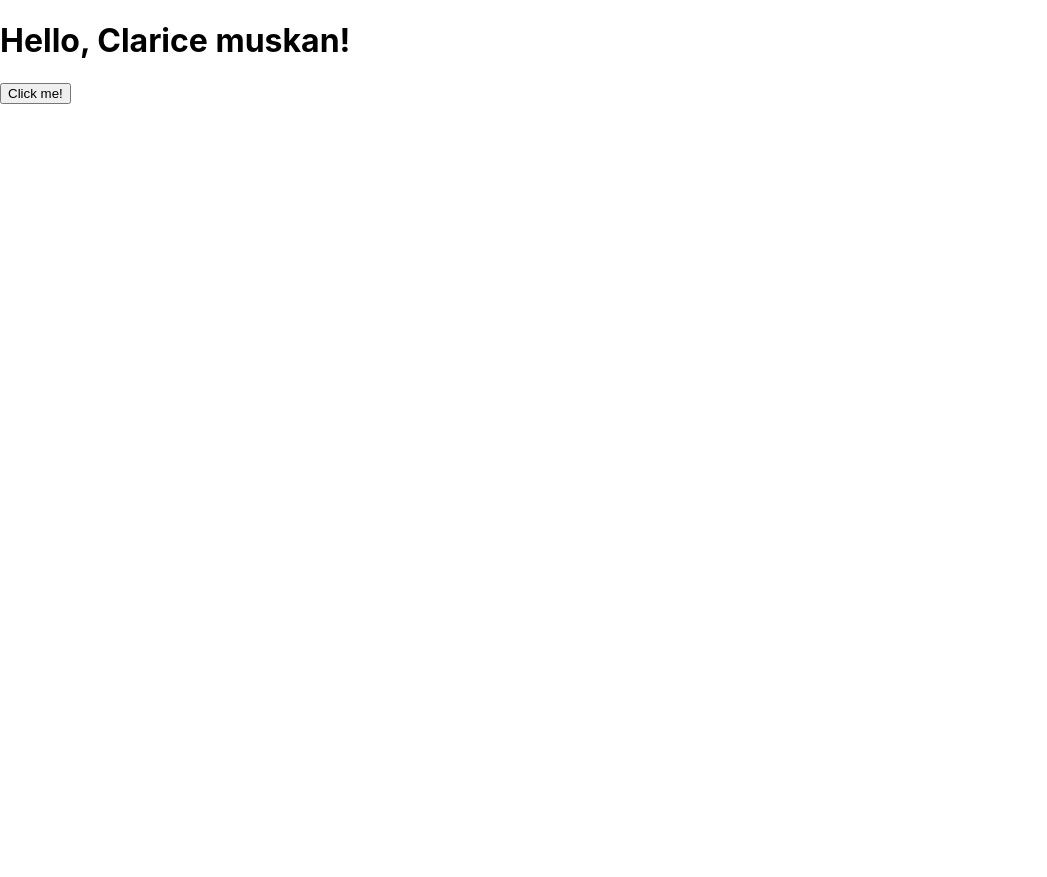
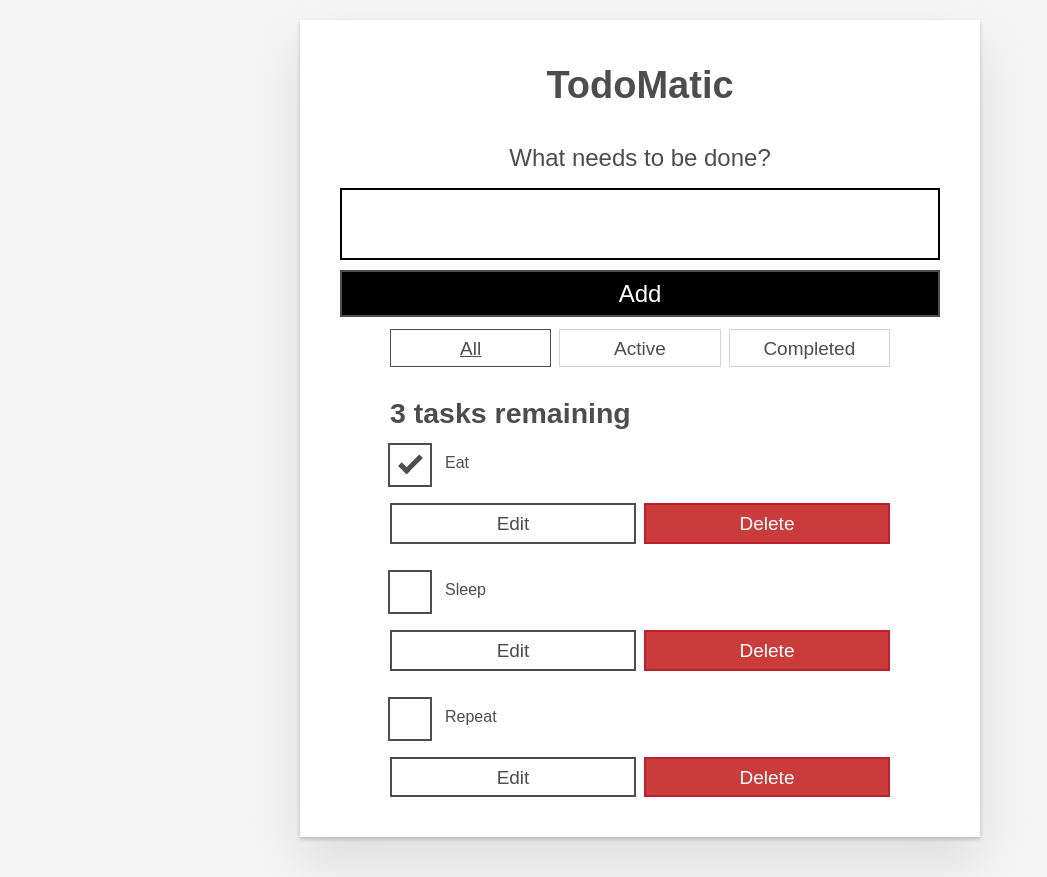
Before and after one commit to muskanqed/React_Todo_App, a React (Create React App) app: page / in a window 1280 px wide. Shown: the whole page, without its empty margins (0-1047 px from the left). Before the commit the page ends 800 px from the top, so only its background shows below. Built offline with nearby package versions, Linux system fonts and the light colour scheme.

Commit message:
Beginning our first react app that is Todo

```diff
--- a/src/App.css
+++ /dev/null
@@ -1,38 +0,0 @@
-.App {
-  text-align: center;
-}
-
-.App-logo {
-  height: 40vmin;
-  pointer-events: none;
-}
-
-@media (prefers-reduced-motion: no-preference) {
-  .App-logo {
-    animation: App-logo-spin infinite 20s linear;
-  }
-}
-
-.App-header {
-  background-color: #282c34;
-  min-height: 100vh;
-  display: flex;
-  flex-direction: column;
-  align-items: center;
-  justify-content: center;
-  font-size: calc(10px + 2vmin);
-  color: white;
-}
-
-.App-link {
-  color: #61dafb;
-}
-
-@keyframes App-logo-spin {
-  from {
-    transform: rotate(0deg);
-  }
-  to {
-    transform: rotate(360deg);
-  }
-}
--- a/src/App.js
+++ b/src/App.js
@@ -1,14 +1,97 @@
-import logo from "./logo.svg";
-import "./App.css";
-
 function App(props) {
   return (
-    <>
-      <h1>Hello, {props.subject} {props.wlcome}!</h1>
-      <button type="button" className="primary">
-        Click me!
-      </button>
-    </>
+    <div className="todoapp stack-large">
+      <h1>TodoMatic</h1>
+      <form>
+        <h2 className="label-wrapper">
+          <label htmlFor="new-todo-input" className="label__lg">
+            What needs to be done?
+          </label>
+        </h2>
+        <input
+          type="text"
+          id="new-todo-input"
+          className="input input__lg"
+          name="text"
+          autoComplete="off"
+        />
+        <button type="submit" className="btn btn__primary btn__lg">
+          Add
+        </button>
+      </form>
+      <div className="filters btn-group stack-exception">
+        <button type="button" className="btn toggle-btn" aria-pressed="true">
+          <span className="visually-hidden">Show </span>
+          <span>all</span>
+          <span className="visually-hidden"> tasks</span>
+        </button>
+        <button type="button" className="btn toggle-btn" aria-pressed="false">
+          <span className="visually-hidden">Show </span>
+          <span>Active</span>
+          <span className="visually-hidden"> tasks</span>
+        </button>
+        <button type="button" className="btn toggle-btn" aria-pressed="false">
+          <span className="visually-hidden">Show </span>
+          <span>Completed</span>
+          <span className="visually-hidden"> tasks</span>
+        </button>
+      </div>
+      <h2 id="list-heading">3 tasks remaining</h2>
+      <ul
+        role="list"
+        className="todo-list stack-large stack-exception"
+        aria-labelledby="list-heading"
+      >
+        <li className="todo stack-small">
+          <div className="c-cb">
+            <input id="todo-0" type="checkbox" defaultChecked />
+            <label className="todo-label" htmlFor="todo-0">
+              Eat
+            </label>
+          </div>
+          <div className="btn-group">
+            <button type="button" className="btn">
+              Edit <span className="visually-hidden">Eat</span>
+            </button>
+            <button type="button" className="btn btn__danger">
+              Delete <span className="visually-hidden">Eat</span>
+            </button>
+          </div>
+        </li>
+        <li className="todo stack-small">
+          <div className="c-cb">
+            <input id="todo-1" type="checkbox" />
+            <label className="todo-label" htmlFor="todo-1">
+              Sleep
+            </label>
+          </div>
+          <div className="btn-group">
+            <button type="button" className="btn">
+              Edit <span className="visually-hidden">Sleep</span>
+            </button>
+            <button type="button" className="btn btn__danger">
+              Delete <span className="visually-hidden">Sleep</span>
+            </button>
+          </div>
+        </li>
+        <li className="todo stack-small">
+          <div className="c-cb">
+            <input id="todo-2" type="checkbox" />
+            <label className="todo-label" htmlFor="todo-2">
+              Repeat
+            </label>
+          </div>
+          <div className="btn-group">
+            <button type="button" className="btn">
+              Edit <span className="visually-hidden">Repeat</span>
+            </button>
+            <button type="button" className="btn btn__danger">
+              Delete <span className="visually-hidden">Repeat</span>
+            </button>
+          </div>
+        </li>
+      </ul>
+    </div>
   );
 }
 
--- a/src/index.css
+++ b/src/index.css
@@ -1,13 +1,292 @@
+/* Resets */
+*,
+*::before,
+*::after {
+  box-sizing: border-box;
+}
+*:focus-visible {
+  outline: 3px dashed #228bec;
+  outline-offset: 0;
+}
+html {
+  font: 62.5% / 1.15 sans-serif;
+}
+h1,
+h2 {
+  margin-bottom: 0;
+}
+ul {
+  list-style: none;
+  padding: 0;
+}
+button {
+  -moz-osx-font-smoothing: inherit;
+  -webkit-font-smoothing: inherit;
+  appearance: none;
+  background: transparent;
+  border: none;
+  color: inherit;
+  font: inherit;
+  line-height: normal;
+  margin: 0;
+  overflow: visible;
+  padding: 0;
+  width: auto;
+}
+button::-moz-focus-inner {
+  border: 0;
+}
+button,
+input,
+optgroup,
+select,
+textarea {
+  font-family: inherit;
+  font-size: 100%;
+  line-height: 1.15;
+  margin: 0;
+}
+button,
+input {
+  overflow: visible;
+}
+input[type="text"] {
+  border-radius: 0;
+}
 body {
+  background-color: #f5f5f5;
+  color: #4d4d4d;
+  font: 1.6rem/1.25 Arial, sans-serif;
+  margin: 0 auto;
+  max-width: 68rem;
+  width: 100%;
+}
+@media screen and (min-width: 620px) {
+  body {
+    font-size: 1.9rem;
+    line-height: 1.31579;
+  }
+}
+/* End resets */
+/* Global styles */
+.form-group > input[type="text"] {
+  display: inline-block;
+  margin-top: 0.4rem;
+}
+.btn {
+  border: 0.2rem solid #4d4d4d;
+  cursor: pointer;
+  padding: 0.8rem 1rem 0.7rem;
+  text-transform: capitalize;
+}
+.btn.toggle-btn {
+  border-color: #d3d3d3;
+  border-width: 1px;
+}
+.btn.toggle-btn[aria-pressed="true"] {
+  border-color: #4d4d4d;
+  text-decoration: underline;
+}
+.btn__danger {
+  background-color: #ca3c3c;
+  border-color: #bd2130;
+  color: #fff;
+}
+.btn__filter {
+  border-color: lightgrey;
+}
+.btn__primary {
+  background-color: #000;
+  color: #fff;
+}
+.btn-group {
+  display: flex;
+  justify-content: space-between;
+}
+.btn-group > * {
+  flex: 1 1 49%;
+}
+.btn-group > * + * {
+  margin-left: 0.8rem;
+}
+.label-wrapper {
+  flex: 0 0 100%;
   margin: 0;
-  font-family: -apple-system, BlinkMacSystemFont, 'Segoe UI', 'Roboto', 'Oxygen',
-    'Ubuntu', 'Cantarell', 'Fira Sans', 'Droid Sans', 'Helvetica Neue',
-    sans-serif;
+  text-align: center;
+}
+.visually-hidden {
+  clip: rect(1px 1px 1px 1px);
+  clip: rect(1px, 1px, 1px, 1px);
+  height: 1px;
+  overflow: hidden;
+  position: absolute !important;
+  white-space: nowrap;
+  width: 1px;
+}
+[class*="stack"] > * {
+  margin-bottom: 0;
+  margin-top: 0;
+}
+.stack-small > * + * {
+  margin-top: 1.25rem;
+}
+.stack-large > * + * {
+  margin-top: 2.5rem;
+}
+@media screen and (min-width: 550px) {
+  .stack-small > * + * {
+    margin-top: 1.4rem;
+  }
+  .stack-large > * + * {
+    margin-top: 2.8rem;
+  }
+}
+.stack-exception {
+  margin-top: 1.2rem;
+}
+/* End global styles */
+/* General app styles */
+.todoapp {
+  background: #fff;
+  box-shadow: 0 2px 4px 0 rgb(0 0 0 / 20%), 0 2.5rem 5rem 0 rgb(0 0 0 / 10%);
+  margin: 2rem 0 4rem 0;
+  padding: 1rem;
+  position: relative;
+}
+@media screen and (min-width: 550px) {
+  .todoapp {
+    padding: 4rem;
+  }
+}
+.todoapp > * {
+  margin-left: auto;
+  margin-right: auto;
+  max-width: 50rem;
+}
+.todoapp > form {
+  max-width: 100%;
+}
+.todoapp > h1 {
+  display: block;
+  margin: 0;
+  margin-bottom: 1rem;
+  max-width: 100%;
+  text-align: center;
+}
+.label__lg {
+  line-height: 1.01567;
+  font-weight: 300;
+  margin-bottom: 1rem;
+  padding: 0.8rem;
+  text-align: center;
+}
+.input__lg {
+  border: 2px solid #000;
+  padding: 2rem;
+}
+.input__lg:focus-visible {
+  border-color: #4d4d4d;
+  box-shadow: inset 0 0 0 2px;
+}
+[class*="__lg"] {
+  display: inline-block;
+  font-size: 1.9rem;
+  width: 100%;
+}
+[class*="__lg"]:not(:last-child) {
+  margin-bottom: 1rem;
+}
+@media screen and (min-width: 620px) {
+  [class*="__lg"] {
+    font-size: 2.4rem;
+  }
+}
+/* End general app styles */
+/* Todo item styles */
+.todo {
+  display: flex;
+  flex-direction: row;
+  flex-wrap: wrap;
+}
+.todo > * {
+  flex: 0 0 100%;
+}
+.todo-text {
+  border: 2px solid #565656;
+  min-height: 4.4rem;
+  padding: 0.4rem 0.8rem;
+  width: 100%;
+}
+.todo-text:focus-visible {
+  box-shadow: inset 0 0 0 2px;
+}
+/* End todo item styles */
+/* Checkbox styles */
+.c-cb {
   -webkit-font-smoothing: antialiased;
-  -moz-osx-font-smoothing: grayscale;
+  box-sizing: border-box;
+  clear: left;
+  display: block;
+  font-family: Arial, sans-serif;
+  font-size: 1.6rem;
+  font-weight: 400;
+  line-height: 1.25;
+  min-height: 44px;
+  padding-left: 40px;
+  position: relative;
 }
-
-code {
-  font-family: source-code-pro, Menlo, Monaco, Consolas, 'Courier New',
-    monospace;
+.c-cb > label::before,
+.c-cb > input[type="checkbox"] {
+  box-sizing: border-box;
+  height: 44px;
+  left: -2px;
+  top: -2px;
+  width: 44px;
 }
+.c-cb > input[type="checkbox"] {
+  -webkit-font-smoothing: antialiased;
+  cursor: pointer;
+  margin: 0;
+  opacity: 0;
+  position: absolute;
+  z-index: 1;
+}
+.c-cb > label {
+  cursor: pointer;
+  display: inline-block;
+  font-family: inherit;
+  font-size: inherit;
+  line-height: inherit;
+  margin-bottom: 0;
+  padding: 8px 15px 5px;
+  touch-action: manipulation;
+}
+.c-cb > label::before {
+  background: transparent;
+  border: 2px solid currentcolor;
+  content: "";
+  position: absolute;
+}
+.c-cb > input[type="checkbox"]:focus-visible + label::before {
+  border-width: 4px;
+  outline: 3px dashed #228bec;
+}
+.c-cb > label::after {
+  background: transparent;
+  border: solid;
+  border-width: 0 0 5px 5px;
+  border-top-color: transparent;
+  box-sizing: content-box;
+  content: "";
+  height: 7px;
+  left: 9px;
+  opacity: 0;
+  position: absolute;
+  top: 11px;
+  transform: rotate(-45deg);
+  width: 18px;
+}
+.c-cb > input[type="checkbox"]:checked + label::after {
+  opacity: 1;
+}
+/* End checkbox styles */
```
Also changed, not shown: src/index.js (+7 -8 lines), src/logo.svg (deleted).
